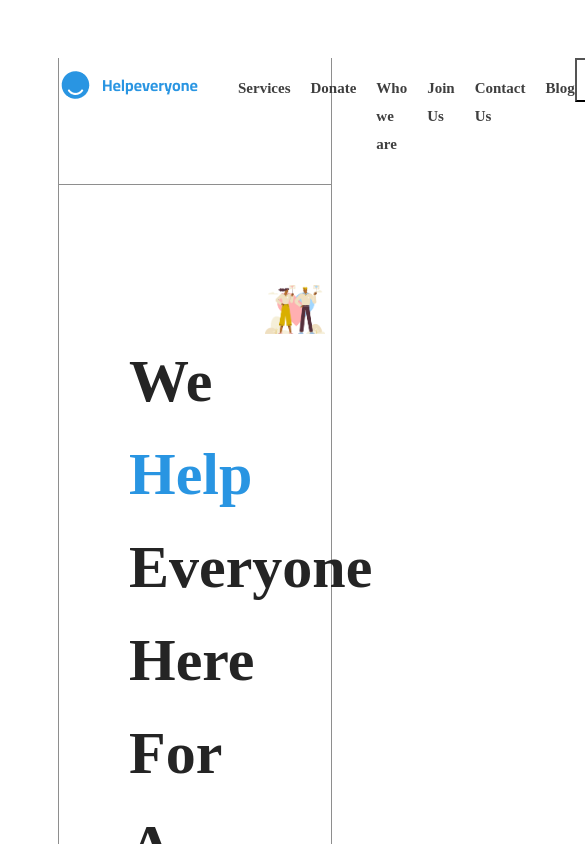
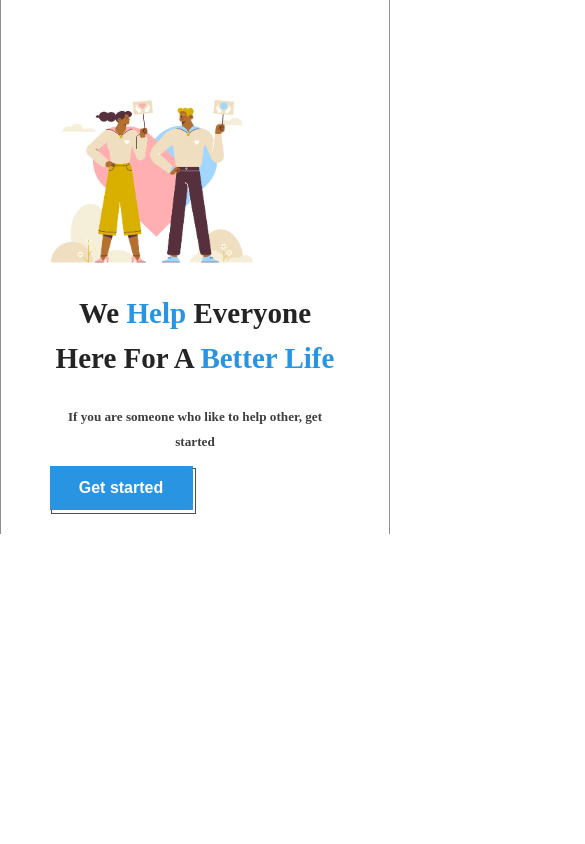
Before and after one commit to GloryKachi/flexBoxPracticeWithStudents, a plain HTML site: page index.html in a window 390 px wide. Shown: the top 844 px of the page, 585 px wide, since content can reach past the window. Drawn offline with Linux system fonts and the light colour scheme.

Commit message:
mobile responsiveness class

```diff
--- a/index.html
+++ b/index.html
@@ -9,7 +9,7 @@
 
   <body>
     <main>
-      <nav class="navbar">
+      <!-- <nav class="navbar">
         <div class="logo"><img src="assets/logo.png" alt="logo" /></div>
         <ul class="links">
           <li><a href="#">Services</a></li>
@@ -20,7 +20,7 @@
           <li><a href="#">Blog</a></li>
         </ul>
         <div><button class="sign-up-btn">Sign Up</button></div>
-      </nav>
+      </nav> -->
       <section class="first-sec">
         <div class="left">
           <h1 class="bold-txt">
--- a/style.css
+++ b/style.css
@@ -1,5 +1,7 @@
 body {
-  padding: 50px;
+  padding: 0;
+  margin: 0;
+  box-sizing: border-box;
 }
 
 .first-sec {
@@ -29,6 +31,7 @@ span {
   line-height: 93px;
   text-align: left;
   color: #242424;
+  width: 100%;
 }
 .sub-txt {
   font-family: "Cairo" serif;
@@ -99,3 +102,35 @@ a {
   text-align: center;
   color: #3f3f3f;
 }
+@media (max-width: 576px) {
+  .first-sec {
+    display: flex;
+    flex-direction: column-reverse;
+  }
+  .bold-txt {
+    font-size: 29.03px;
+    line-height: 44.99px;
+    text-align: center;
+  }
+  .left {
+    width: 100%;
+    text-align: center;
+    padding-left: 0;
+  }
+  main {
+    padding-left: 50px;
+    padding-right: 50px;
+    display: flex;
+    flex-direction: column;
+    justify-content: center;
+    align-items: center;
+  }
+  .right {
+    width: 100%;
+  }
+  .sub-txt {
+    font-size: 13.19px;
+    line-height: 24.72px;
+    text-align: center;
+  }
+}
```
